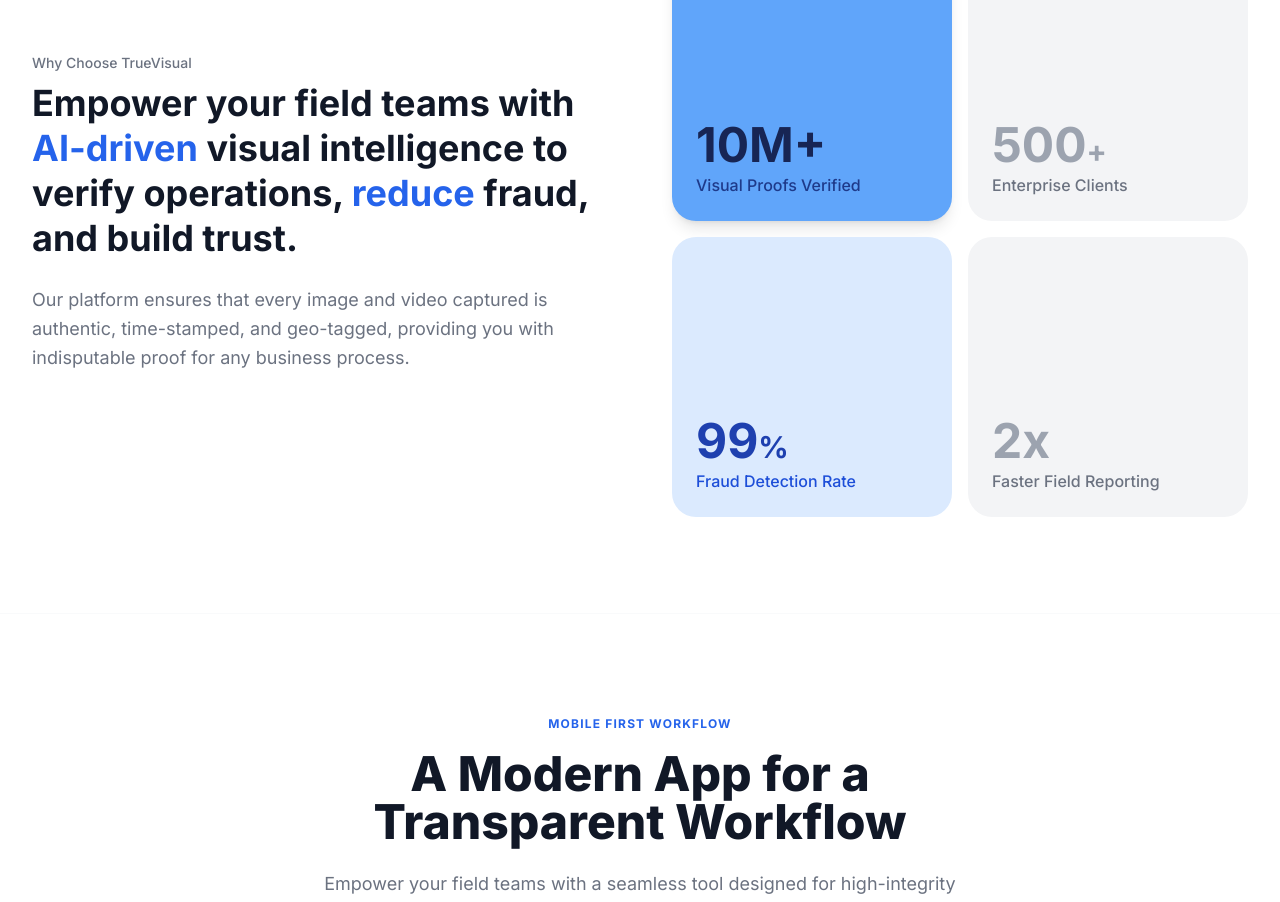
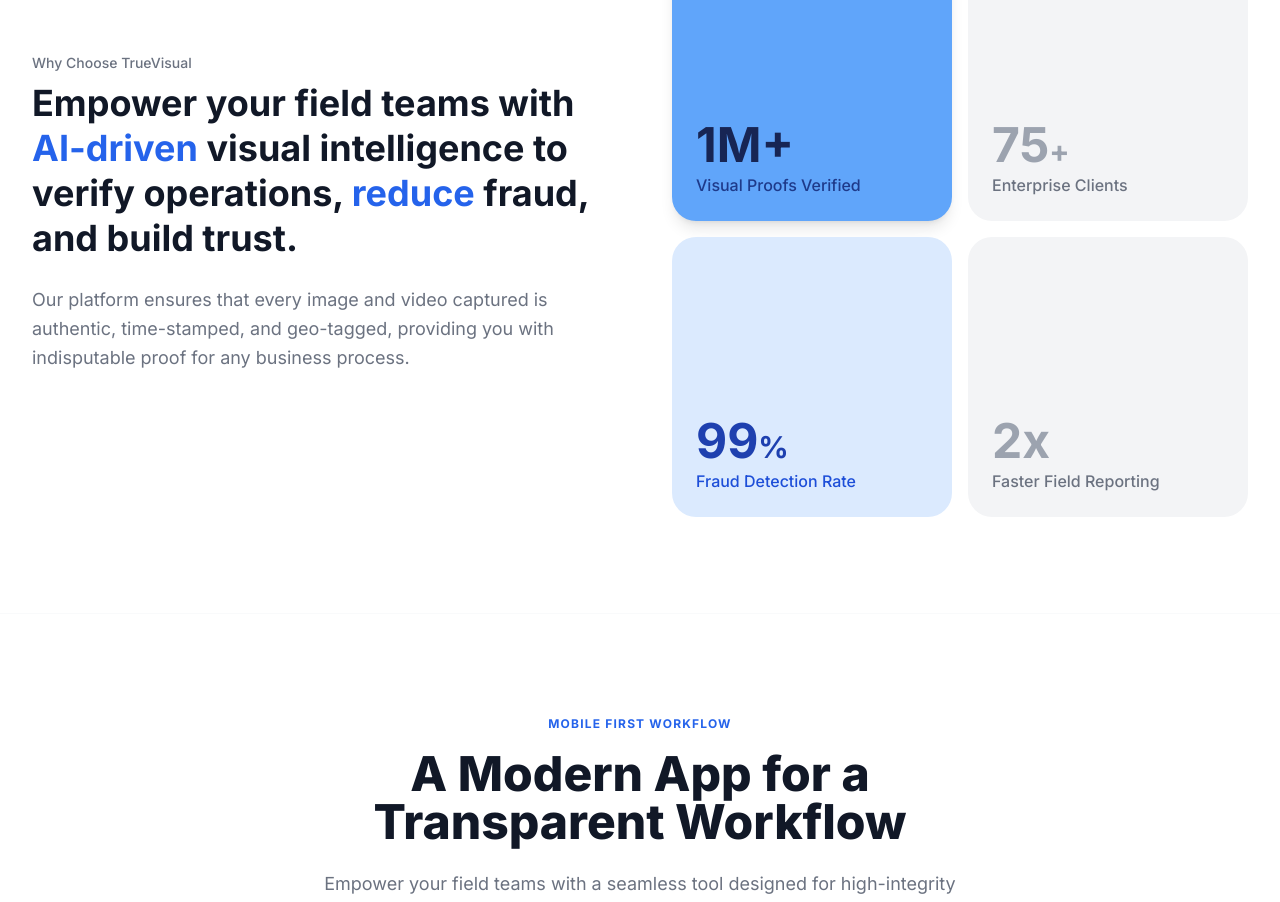
Before and after one commit to WireframeWave/Truevisual, a React (Vite) app: page / in a window 1280 px wide. Shown: the part 4180-5082 px from the top of the page. Built offline with nearby package versions, Linux system fonts and the light colour scheme.

Commit message:
Update statistics values
- Change Visual Proofs Verified from 10M+ to 1M+
- Change Enterprise Clients from 500+ to 75+

```diff
--- a/components/StatsGrid.tsx
+++ b/components/StatsGrid.tsx
@@ -24,23 +24,23 @@
             <div className="bg-brand-400 p-6 rounded-3xl shadow-lg flex flex-col justify-between aspect-square hover:-translate-y-1 transition-transform duration-300">
               <div></div>
               <div>
-                <div className="text-5xl font-bold text-brand-950 mb-1">10M+</div>
+                <div className="text-5xl font-bold text-brand-950 mb-1">1M+</div>
                 <div className="text-brand-900 font-medium">Visual Proofs Verified</div>
               </div>
             </div>
 
             {/* Card 2: Light Gray */}
             <div className="bg-gray-100 p-6 rounded-3xl flex flex-col justify-between aspect-square hover:-translate-y-1 transition-transform duration-300">
-               <div></div>
+              <div></div>
               <div>
-                <div className="text-5xl font-bold text-gray-400 mb-1">500<span className="text-3xl">+</span></div>
+                <div className="text-5xl font-bold text-gray-400 mb-1">75<span className="text-3xl">+</span></div>
                 <div className="text-gray-500 font-medium">Enterprise Clients</div>
               </div>
             </div>
 
             {/* Card 3: Light Green/Brand */}
             <div className="bg-brand-100 p-6 rounded-3xl flex flex-col justify-between aspect-square hover:-translate-y-1 transition-transform duration-300">
-               <div></div>
+              <div></div>
               <div>
                 <div className="text-5xl font-bold text-brand-800 mb-1">99<span className="text-3xl">%</span></div>
                 <div className="text-brand-700 font-medium">Fraud Detection Rate</div>
@@ -49,7 +49,7 @@
 
             {/* Card 4: Light Gray */}
             <div className="bg-gray-100 p-6 rounded-3xl flex flex-col justify-between aspect-square hover:-translate-y-1 transition-transform duration-300">
-               <div></div>
+              <div></div>
               <div>
                 <div className="text-5xl font-bold text-gray-400 mb-1">2x</div>
                 <div className="text-gray-500 font-medium">Faster Field Reporting</div>
```
